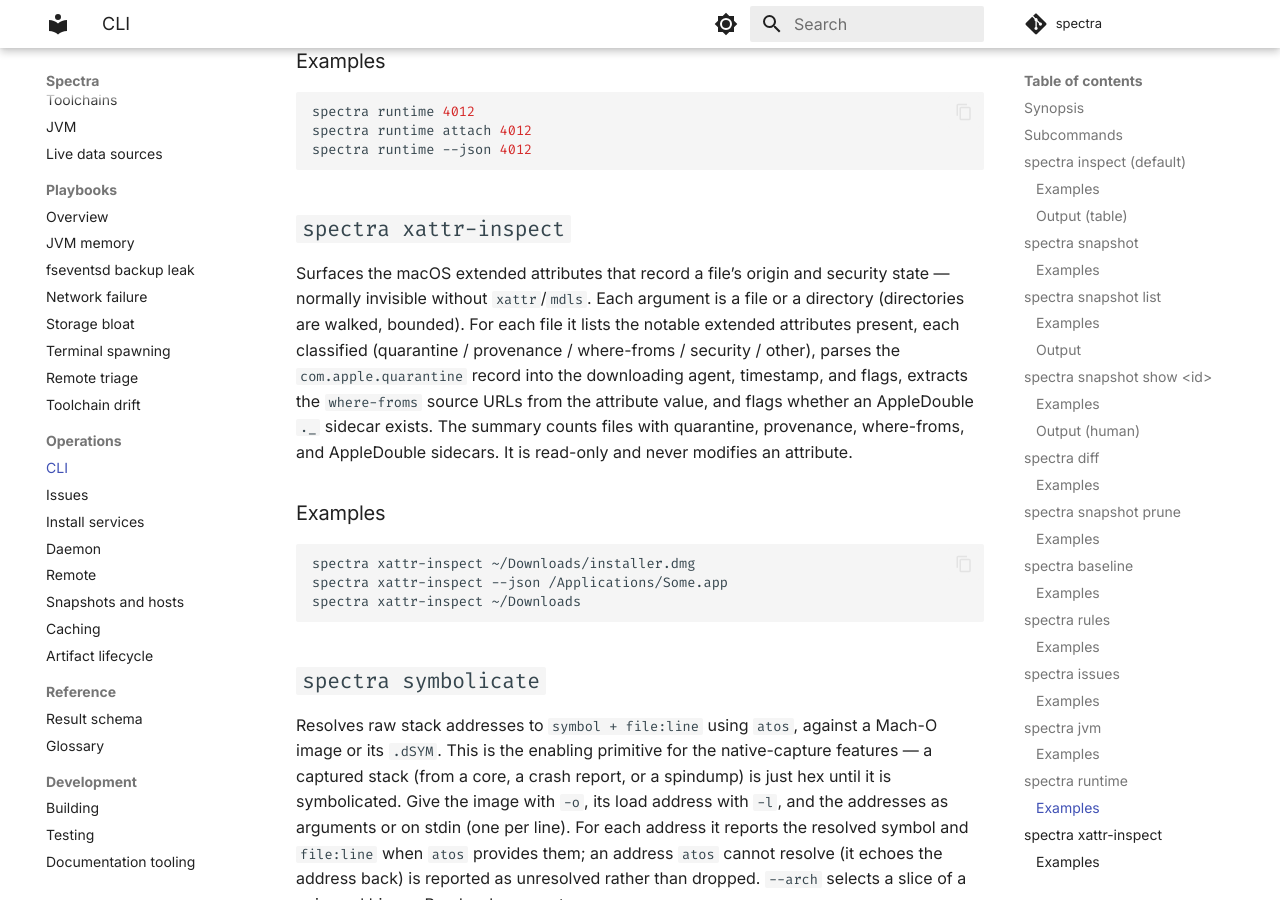
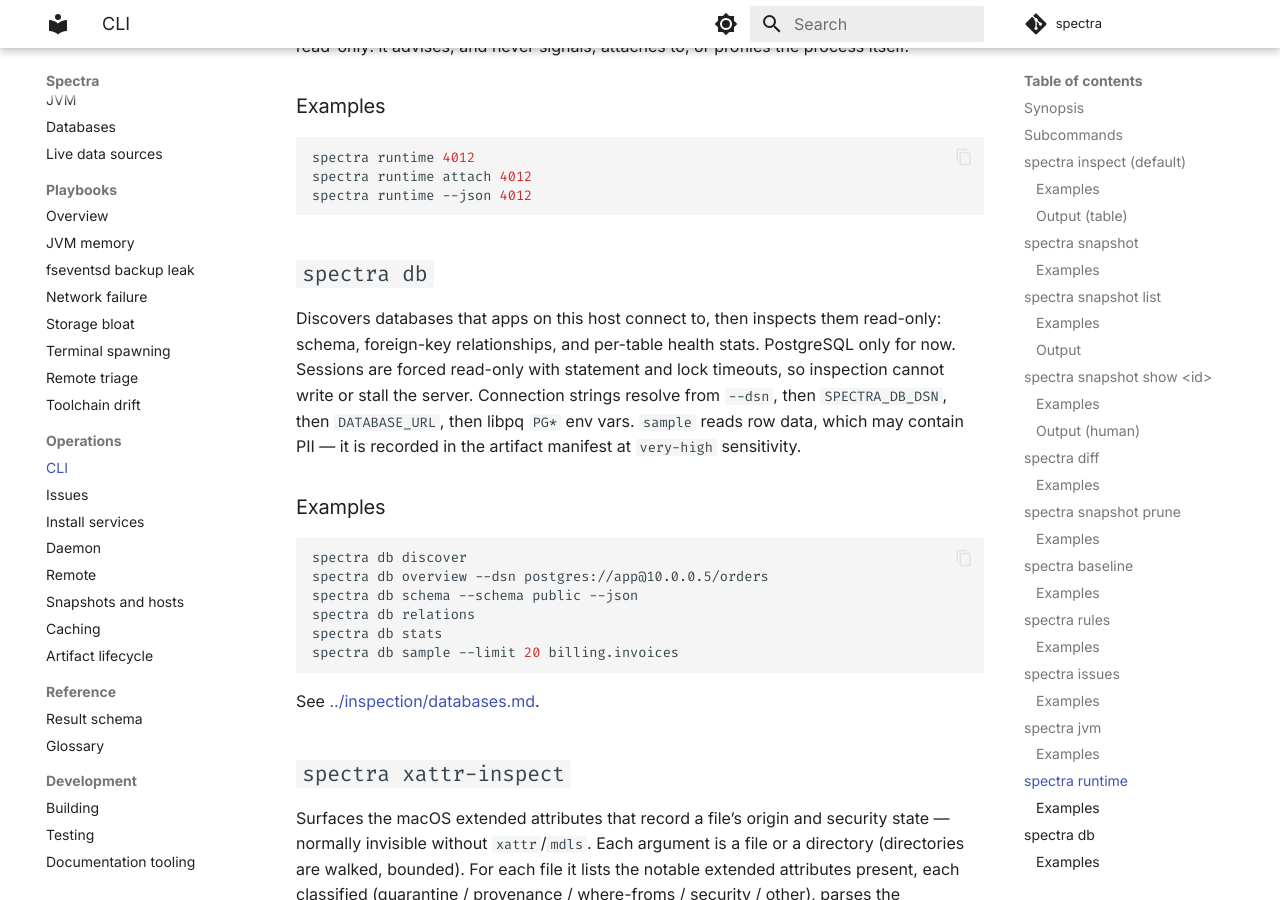
Before and after one commit to kaeawc/spectra, an MkDocs documentation site: the page built from docs/operations/cli.md, in a window 1280 px wide and 900 px high, scrolled down 8797 px. Built offline with MkDocs 1.6.1 and Material for MkDocs 9.7.7, drawn with Linux system fonts in a browser that asks for light colours; comment, search, counter and statistics services are not loaded; some of the changed text lies outside the part shown.

Commit message:
Document database inspection
New inspection page covering read-only guarantees, discovery, and the
sensitivity gate; CLI reference section; live-data-sources row; clarify
that the upstream-patterns postgres exclusion is about spectra's own
storage, not outbound inspection.

````diff
--- a/docs/operations/cli.md
+++ b/docs/operations/cli.md
@@ -37,6 +37,7 @@ The short `-v` is unaffected: it still means "show detection signals" for
 | `rules` | Evaluate recommendation rules against a snapshot |
 | `issues` | List, check, or update persisted recommendation issues |
 | `jvm` | List or inspect running JVM processes |
+| `db` | Discover and inspect databases apps connect to (read-only; postgres) |
 | `toolchain` | Show installed language runtimes and package managers |
 | `network` | Show current routes, DNS, VPN, proxy, and listening ports |
 | `power` | Show current battery and thermal state |
@@ -350,6 +351,29 @@ spectra runtime 4012
 spectra runtime attach 4012
 spectra runtime --json 4012
 ```
+
+## `spectra db`
+
+Discovers databases that apps on this host connect to, then inspects them
+read-only: schema, foreign-key relationships, and per-table health stats.
+PostgreSQL only for now. Sessions are forced read-only with statement and
+lock timeouts, so inspection cannot write or stall the server. Connection
+strings resolve from `--dsn`, then `SPECTRA_DB_DSN`, then `DATABASE_URL`,
+then libpq `PG*` env vars. `sample` reads row data, which may contain PII —
+it is recorded in the artifact manifest at `very-high` sensitivity.
+
+### Examples
+
+```bash
+spectra db discover
+spectra db overview --dsn postgres://app@10.0.0.5/orders
+spectra db schema --schema public --json
+spectra db relations
+spectra db stats
+spectra db sample --limit 20 billing.invoices
+```
+
+See [../inspection/databases.md](../inspection/databases.md).
 
 ## `spectra xattr-inspect`
 
--- a/mkdocs.yml
+++ b/mkdocs.yml
@@ -98,6 +98,7 @@ nav:
       - Process profiling: inspection/process-profiling.md
       - Toolchains: inspection/toolchains.md
       - JVM: inspection/jvm.md
+      - Databases: inspection/databases.md
       - Live data sources: inspection/live-data-sources.md
   - Playbooks:
       - Overview: playbooks/index.md
````
Also changed, not shown: docs/development/upstream-patterns.md (+1 -1 lines), docs/inspection/databases.md (added, +106 -0 lines), docs/inspection/live-data-sources.md (+13 -0 lines).
